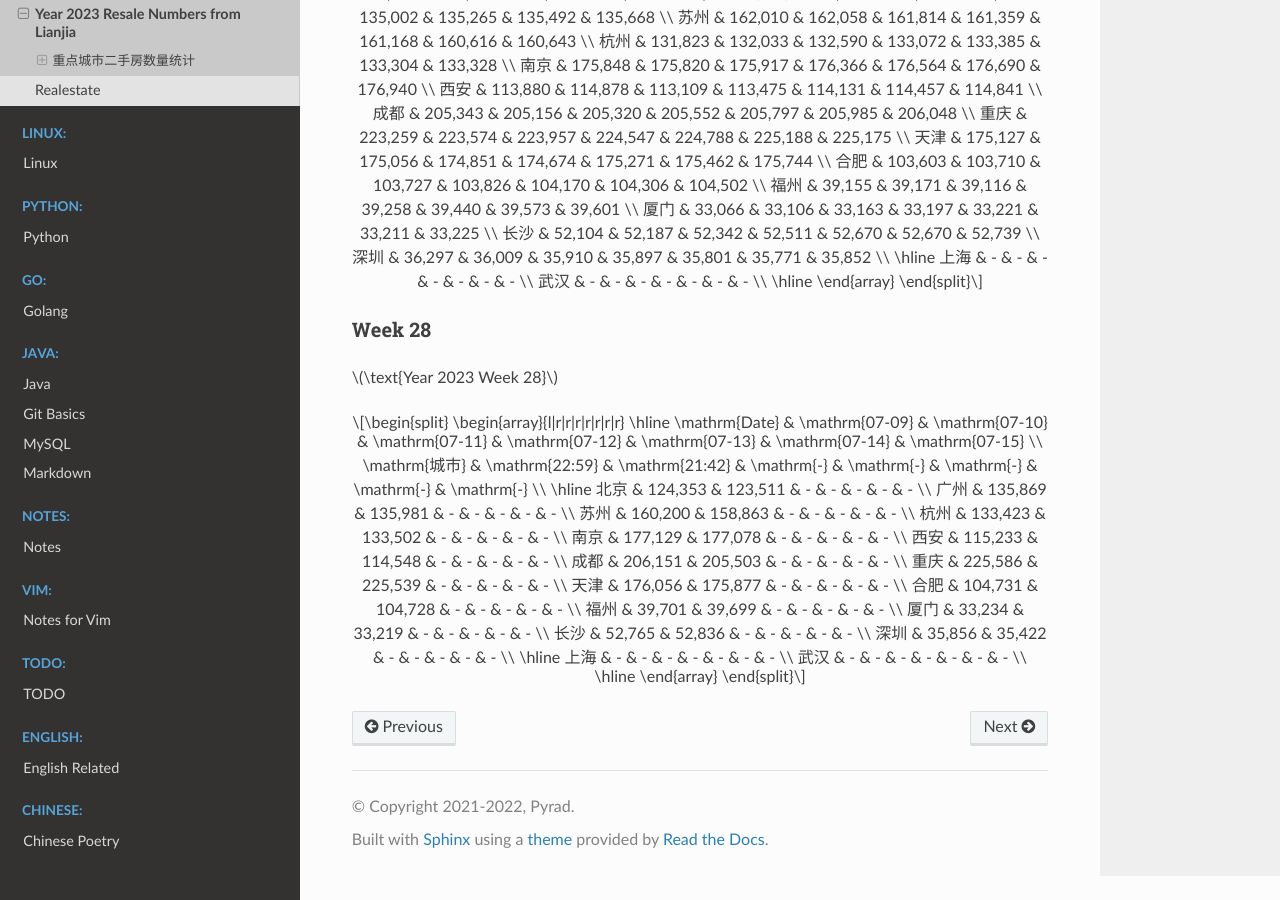
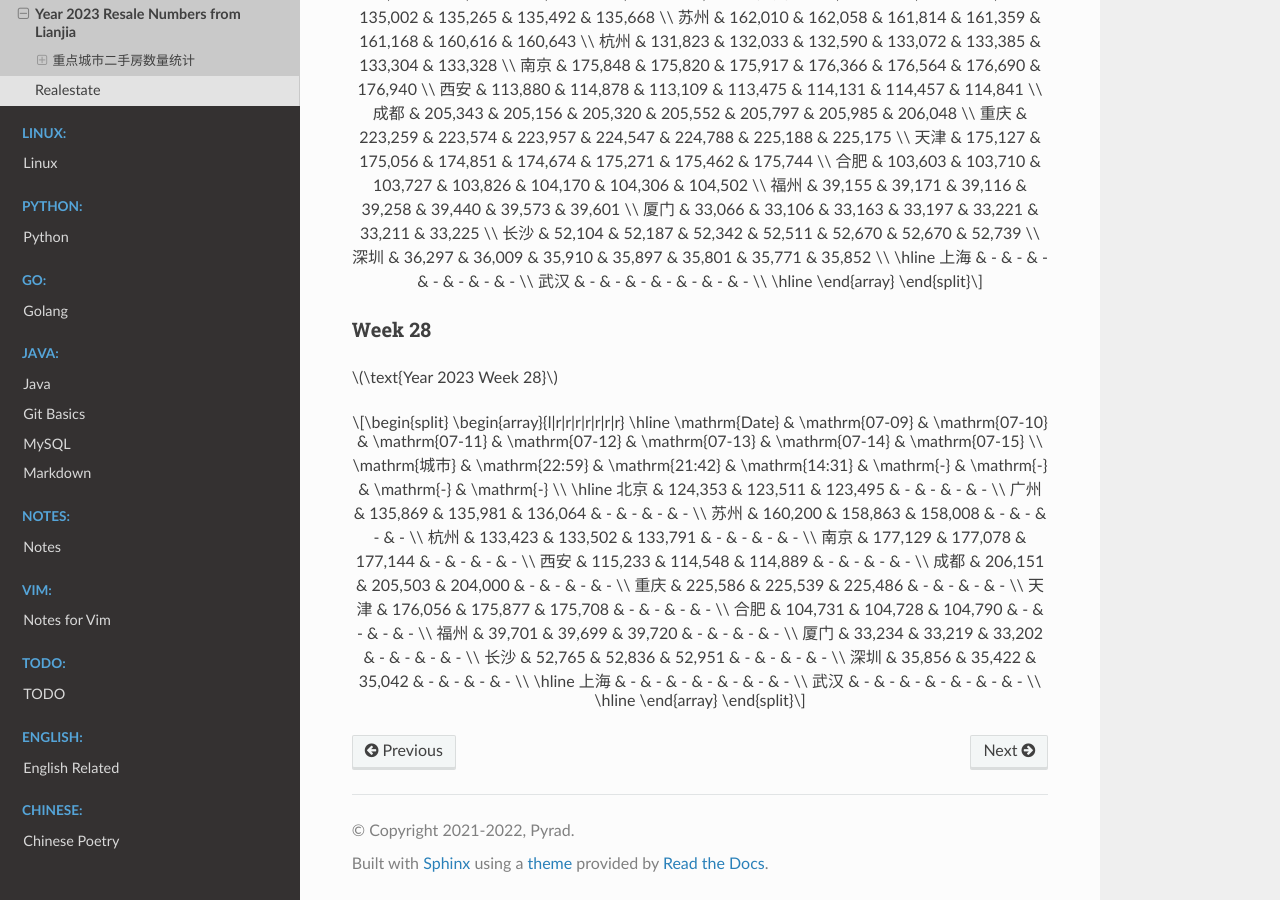
Before and after one commit to Pyrad/pyradnotes, a Sphinx documentation site: the page built from source/RealEstate/resalenumbers2023.md, in a window 1280 px wide and 900 px high, scrolled down 8806 px. Built offline with Sphinx 7.4.7 and the Read the Docs theme 2.0.0, drawn with Linux system fonts in a browser that asks for light colours; a script that is not in the unit is left out.

Commit message:
Realestate Update resale numbers 2023-07-11 14:37

```diff
--- a/source/RealEstate/resalenumbers2023.md
+++ b/source/RealEstate/resalenumbers2023.md
@@ -610,22 +610,22 @@ $$
 \begin{array}{l|r|r|r|r|r|r|r}
 \hline
 \mathrm{Date} & \mathrm{07-09} & \mathrm{07-10} & \mathrm{07-11} & \mathrm{07-12} & \mathrm{07-13} & \mathrm{07-14} & \mathrm{07-15} \\
-\mathrm{城市} & \mathrm{22:59} & \mathrm{21:42} & \mathrm{-} & \mathrm{-} & \mathrm{-} & \mathrm{-} & \mathrm{-} \\
+\mathrm{城市} & \mathrm{22:59} & \mathrm{21:42} & \mathrm{14:31} & \mathrm{-} & \mathrm{-} & \mathrm{-} & \mathrm{-} \\
 \hline
-北京 & 124,353 & 123,511 & - & - & - & - & - \\
-广州 & 135,869 & 135,981 & - & - & - & - & - \\
-苏州 & 160,200 & 158,863 & - & - & - & - & - \\
-杭州 & 133,423 & 133,502 & - & - & - & - & - \\
-南京 & 177,129 & 177,078 & - & - & - & - & - \\
-西安 & 115,233 & 114,548 & - & - & - & - & - \\
-成都 & 206,151 & 205,503 & - & - & - & - & - \\
-重庆 & 225,586 & 225,539 & - & - & - & - & - \\
-天津 & 176,056 & 175,877 & - & - & - & - & - \\
-合肥 & 104,731 & 104,728 & - & - & - & - & - \\
-福州 & 39,701 & 39,699 & - & - & - & - & - \\
-厦门 & 33,234 & 33,219 & - & - & - & - & - \\
-长沙 & 52,765 & 52,836 & - & - & - & - & - \\
-深圳 & 35,856 & 35,422 & - & - & - & - & - \\
+北京 & 124,353 & 123,511 & 123,495 & - & - & - & - \\
+广州 & 135,869 & 135,981 & 136,064 & - & - & - & - \\
+苏州 & 160,200 & 158,863 & 158,008 & - & - & - & - \\
+杭州 & 133,423 & 133,502 & 133,791 & - & - & - & - \\
+南京 & 177,129 & 177,078 & 177,144 & - & - & - & - \\
+西安 & 115,233 & 114,548 & 114,889 & - & - & - & - \\
+成都 & 206,151 & 205,503 & 204,000 & - & - & - & - \\
+重庆 & 225,586 & 225,539 & 225,486 & - & - & - & - \\
+天津 & 176,056 & 175,877 & 175,708 & - & - & - & - \\
+合肥 & 104,731 & 104,728 & 104,790 & - & - & - & - \\
+福州 & 39,701 & 39,699 & 39,720 & - & - & - & - \\
+厦门 & 33,234 & 33,219 & 33,202 & - & - & - & - \\
+长沙 & 52,765 & 52,836 & 52,951 & - & - & - & - \\
+深圳 & 35,856 & 35,422 & 35,042 & - & - & - & - \\
 \hline
 上海 & - & - & - & - & - & - & - \\
 武汉 & - & - & - & - & - & - & - \\
```
Also changed, not shown: 1 other file.
